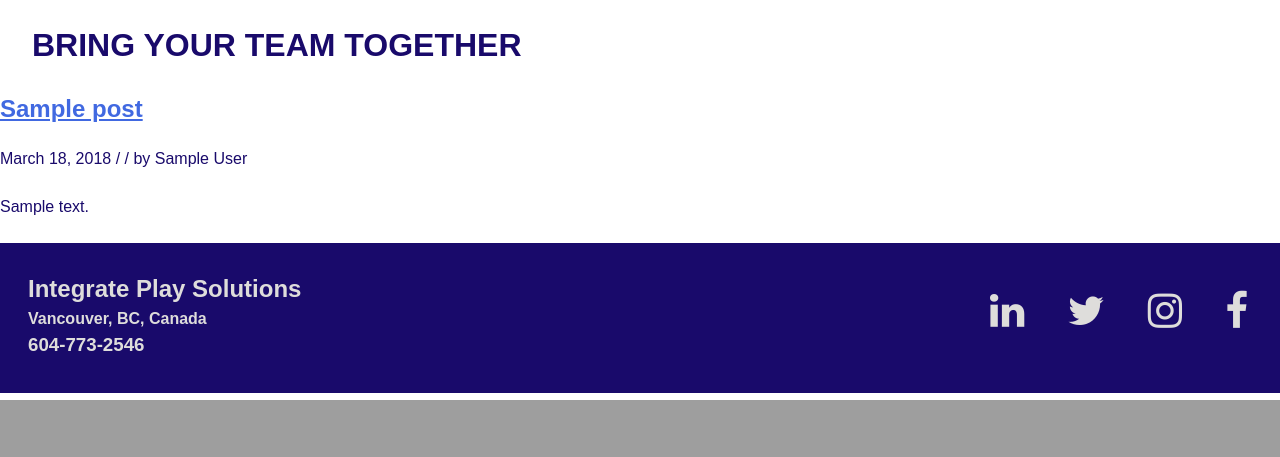
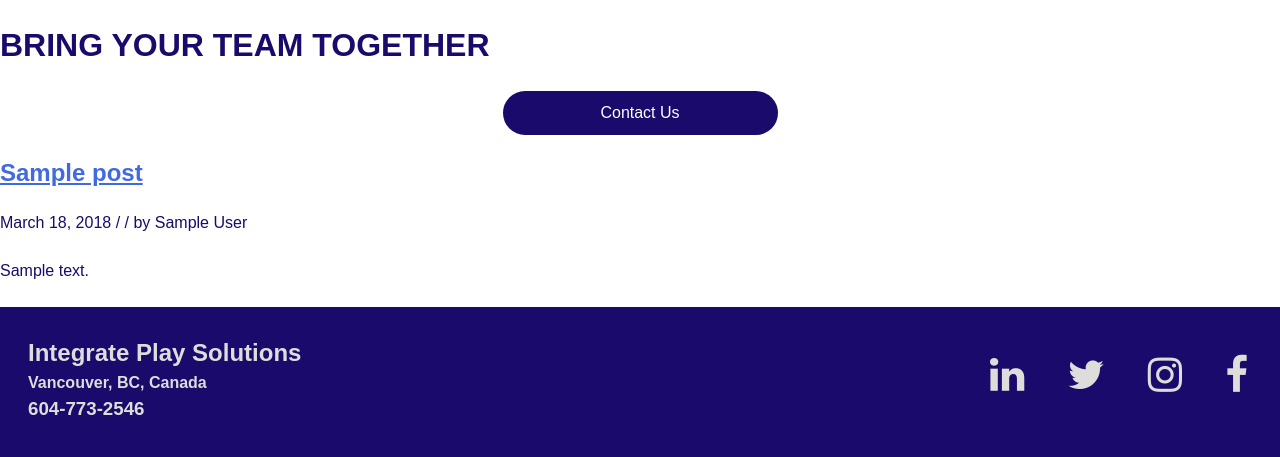
Before and after one commit to redacademy/play-winter-2018, a WordPress theme: template themes/integrate-play/front-page.php in a window 1280 px wide. Shown: the part 400-857 px from the top of the page. Before the commit the page ends 800 px from the top, so only its background shows below. Run offline with PHP 8.4 and a stand-in for WordPress, Linux system fonts and the light colour scheme; the site name, menu and one post (Sample post) are stand-ins, and other content is empty; style sheets or scripts are compiled from the project's sources; some libraries are stand-ins or nearby versions; some web fonts are replaced.

Commit message:
changes to front page layout

```diff
--- a/themes/integrate-play/front-page.php
+++ b/themes/integrate-play/front-page.php
@@ -14,6 +14,7 @@ get_header(); ?>
     </header>
 
     <h1 class="hero-text">bring your team together</h1>
+    <button class="btn">Contact Us</button>
 
     <!-- May not need next 7 lines of code -->
 		<!-- <?php if ( have_posts() ) : ?>
--- a/themes/integrate-play/sass/_page-templates.scss
+++ b/themes/integrate-play/sass/_page-templates.scss
@@ -11,8 +11,16 @@
   height: 300px;
 }
 
-.hero-text {
-  text-transform: uppercase;
-  width: 70%;
-  margin-left: 2rem;
+.home {
+  .site-main {
+    width: 100%;
+
+  .hero-text {
+    text-transform: uppercase;
+    }
+
+    .btn {
+      justify-content: left;
+    }
+  }
 }
```
